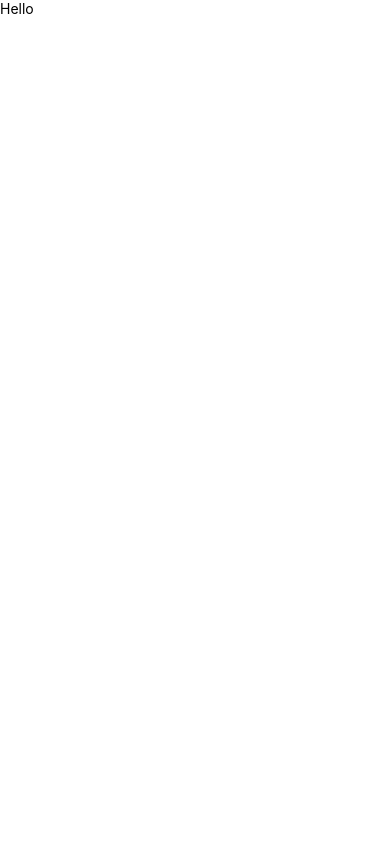
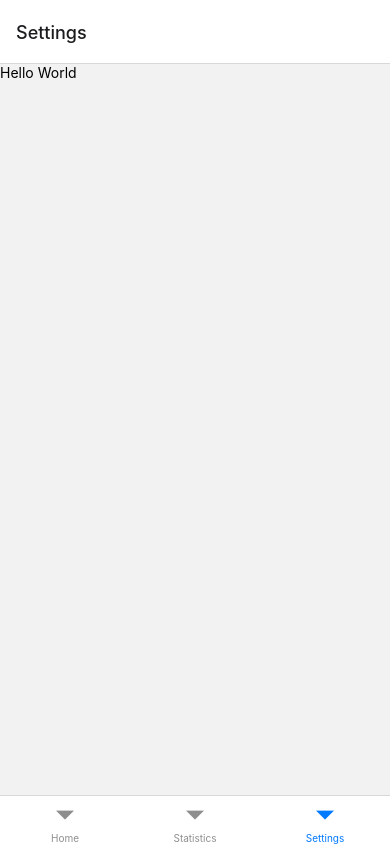
Before and after one commit to rakshit087/mind-map, a React Native app: screen /Settings in a window 390 px wide. Built offline with nearby package versions, Linux system fonts and the light colour scheme.

Commit message:
Added Bottom Navigation

```diff
--- a/package.json
+++ b/package.json
@@ -10,8 +10,12 @@
     "lint": "eslint ."
   },
   "dependencies": {
+    "@react-navigation/bottom-tabs": "^6.3.3",
+    "@react-navigation/native": "^6.0.12",
     "react": "18.1.0",
     "react-native": "0.70.0",
+    "react-native-safe-area-context": "^4.3.3",
+    "react-native-screens": "^3.17.0",
     "react-native-vector-icons": "^9.2.0"
   },
   "devDependencies": {
--- a/src/App.js
+++ b/src/App.js
@@ -1,13 +1,19 @@
 import React from 'react';
-import {SafeAreaView, Text, View} from 'react-native';
+import {NavigationContainer} from '@react-navigation/native';
+import {createBottomTabNavigator} from '@react-navigation/bottom-tabs';
+import {Dashboard} from './pages/Dashboard';
+
+const Tab = createBottomTabNavigator();
 
 const App = () => {
   return (
-    <SafeAreaView>
-      <View>
-        <Text>Hello</Text>
-      </View>
-    </SafeAreaView>
+    <NavigationContainer>
+      <Tab.Navigator>
+        <Tab.Screen name="Home" component={Dashboard} />
+        <Tab.Screen name="Statistics" component={Dashboard} />
+        <Tab.Screen name="Settings" component={Dashboard} />
+      </Tab.Navigator>
+    </NavigationContainer>
   );
 };
 
--- /dev/null
+++ b/src/pages/Dashboard.js
@@ -0,0 +1,10 @@
+import React from 'react';
+import {Text, View} from 'react-native';
+
+export const Dashboard = () => {
+  return (
+    <View style={{height: '100%'}}>
+      <Text>Hello World</Text>
+    </View>
+  );
+};
```
Also changed, not shown: 1 other file (tests, documents, lock files or other folders).
